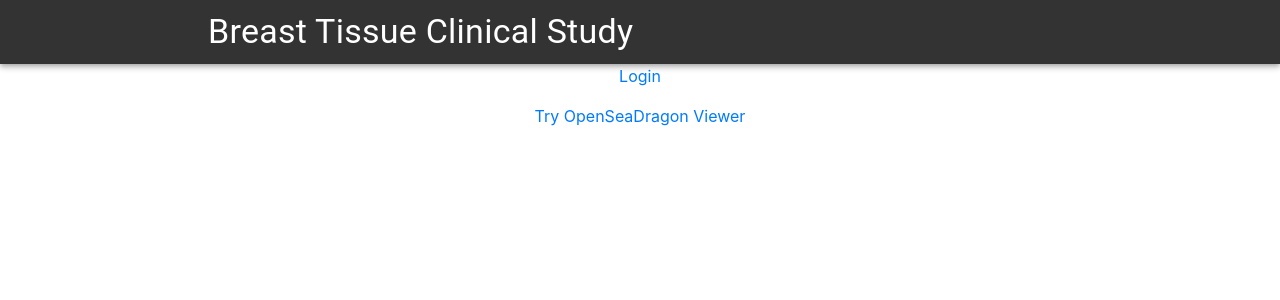
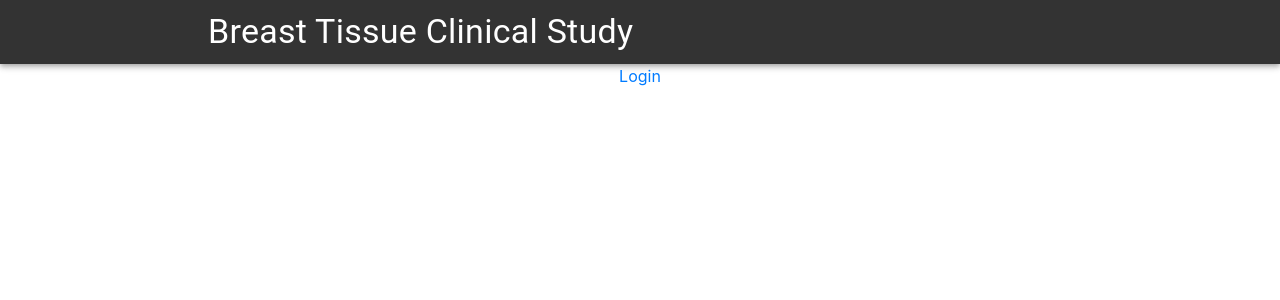
Before and after one commit to becclestone/WebApp, a React (Create React App) app: page / in a window 1280 px wide. Shown: the top 300 px of the page. Built offline with nearby package versions, Linux system fonts and the light colour scheme.

Commit message:
Update Home.jsx

```diff
--- a/src/components/Home.jsx
+++ b/src/components/Home.jsx
@@ -5,8 +5,6 @@ function Home() {
   return (
     <div className="home">
        <a href="/.auth/login/aad?post_login_redirect_uri=https://gray-dune-0f8914010.azurestaticapps.net/viewer">Login</a>
-       <p></p>
-       <a href="https://gray-dune-0f8914010.azurestaticapps.net/viewer">Try OpenSeaDragon Viewer</a>
     </div>
   );
 }
```
